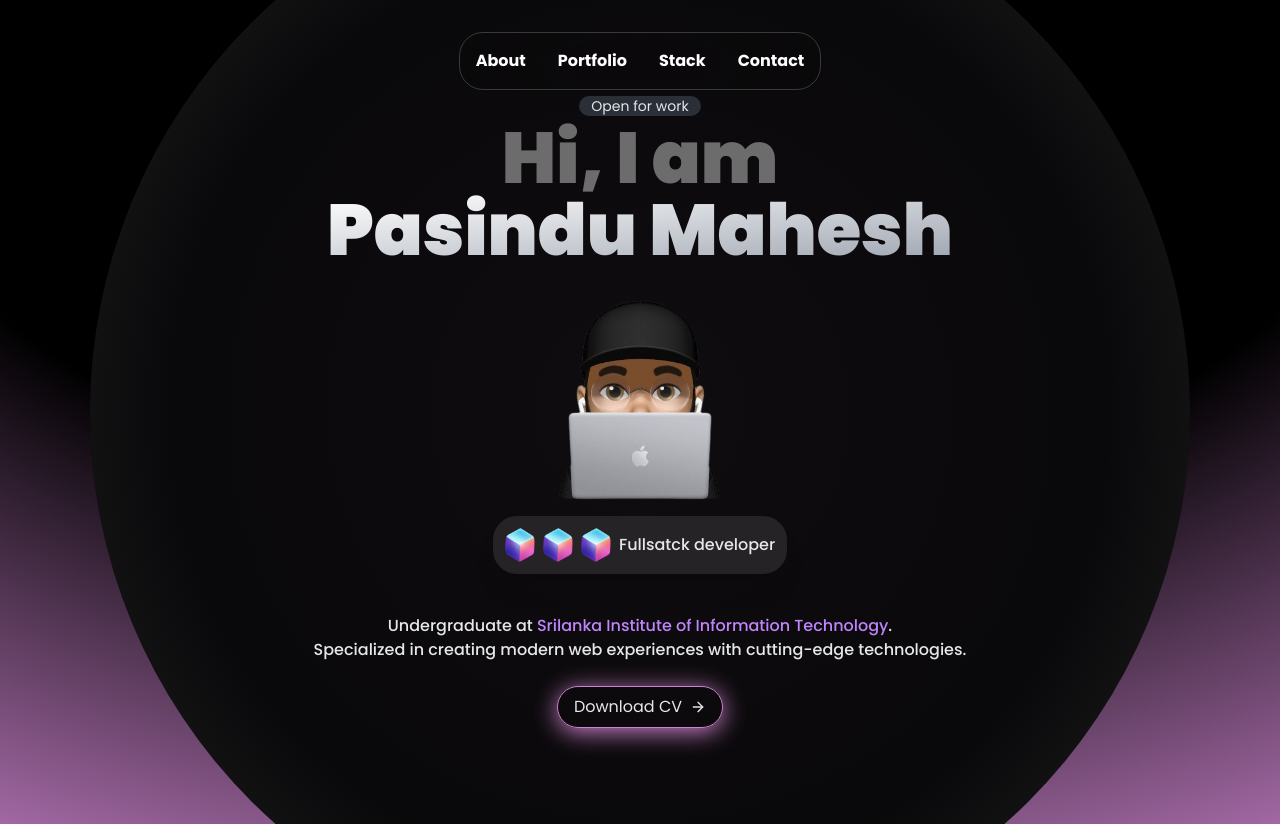
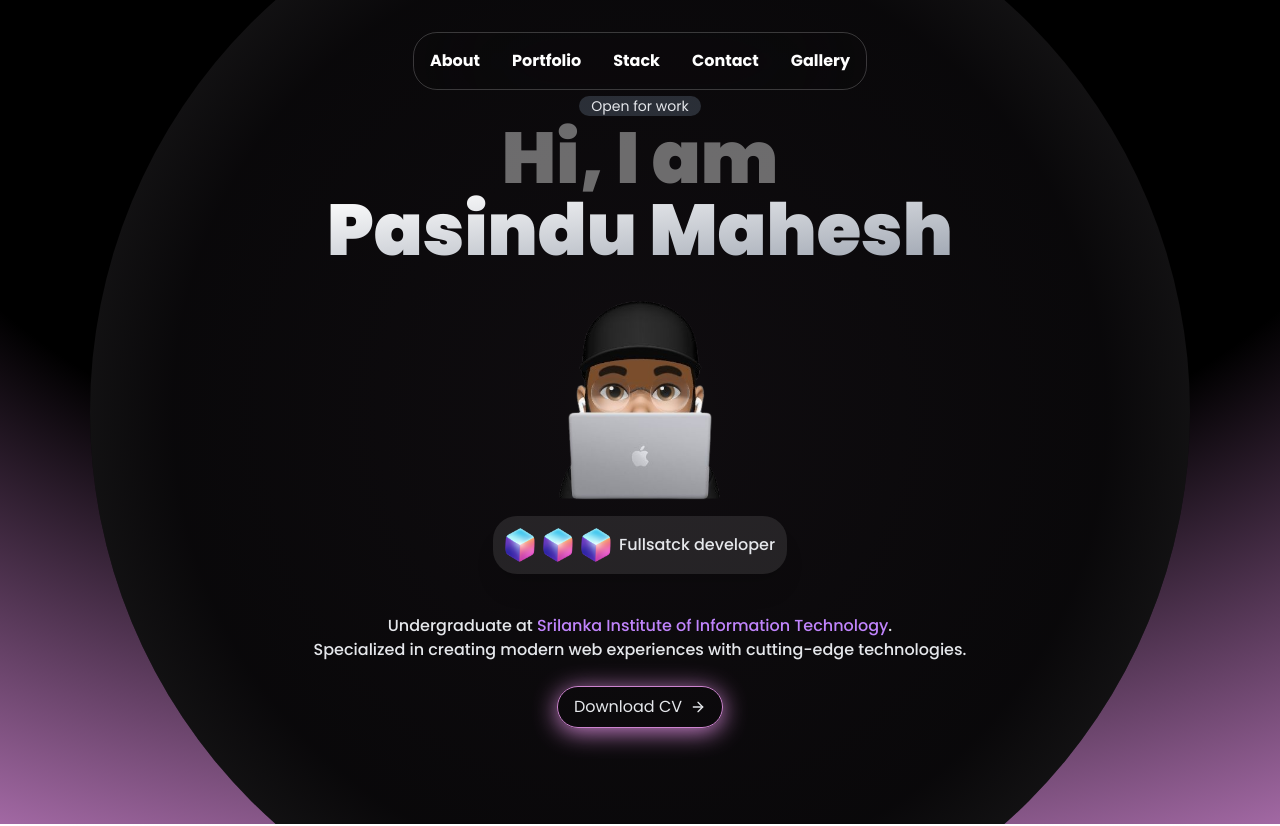
Before and after one commit to pasindu-mahesh/portfolio-next, a Next.js app: page / in a window 1280 px wide. Shown: the top 826 px of the page. Built offline with nearby package versions, Linux system fonts and the light colour scheme.

Commit message:
update: add gralry section to nav

```diff
--- a/components/navbar.tsx
+++ b/components/navbar.tsx
@@ -9,6 +9,7 @@ const navLinks = [
     { title: "Portfolio", path: "#portfolio" },
     { title: "Stack", path: "#stack" },
     { title: "Contact", path: "#contacts" },
+    { title: "Gallery", path: "#gallery" },
 ]
 
 export const Navbar = () => {
@@ -26,7 +27,7 @@ export const Navbar = () => {
         <div className="z-50 fixed flex justify-center w-full text-white font-bold">
 
             <div className="border border-white/20 mt-8 backdrop-blur-3xl rounded-3xl
-                            hidden md:flex items-center justify-center p-2 max-w-[400px] mx-auto">
+                            hidden md:flex items-center justify-center p-2 max-w-[500px] mx-auto">
                 <ul className="flex flex-row p-2 space-x-8">
                     {navLinks.map((link, index) => (
                         <li key={index}>
```
